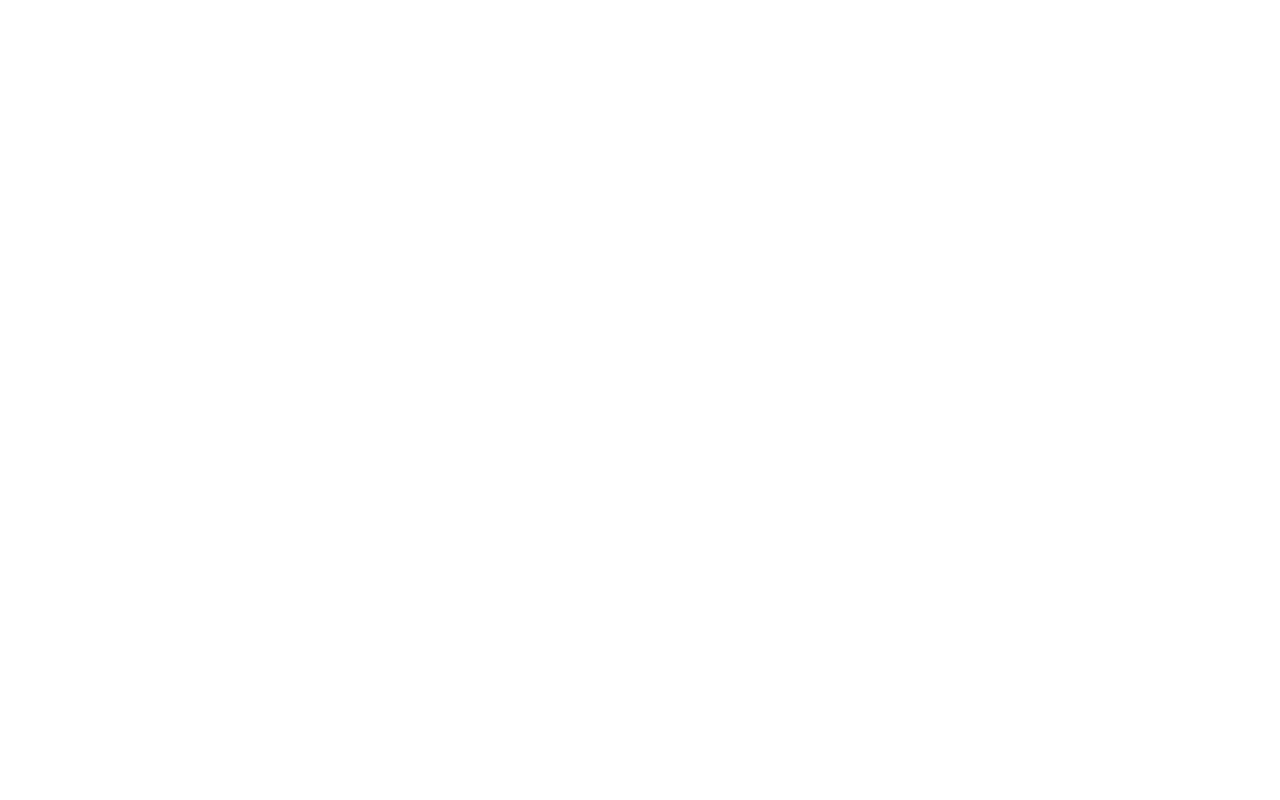
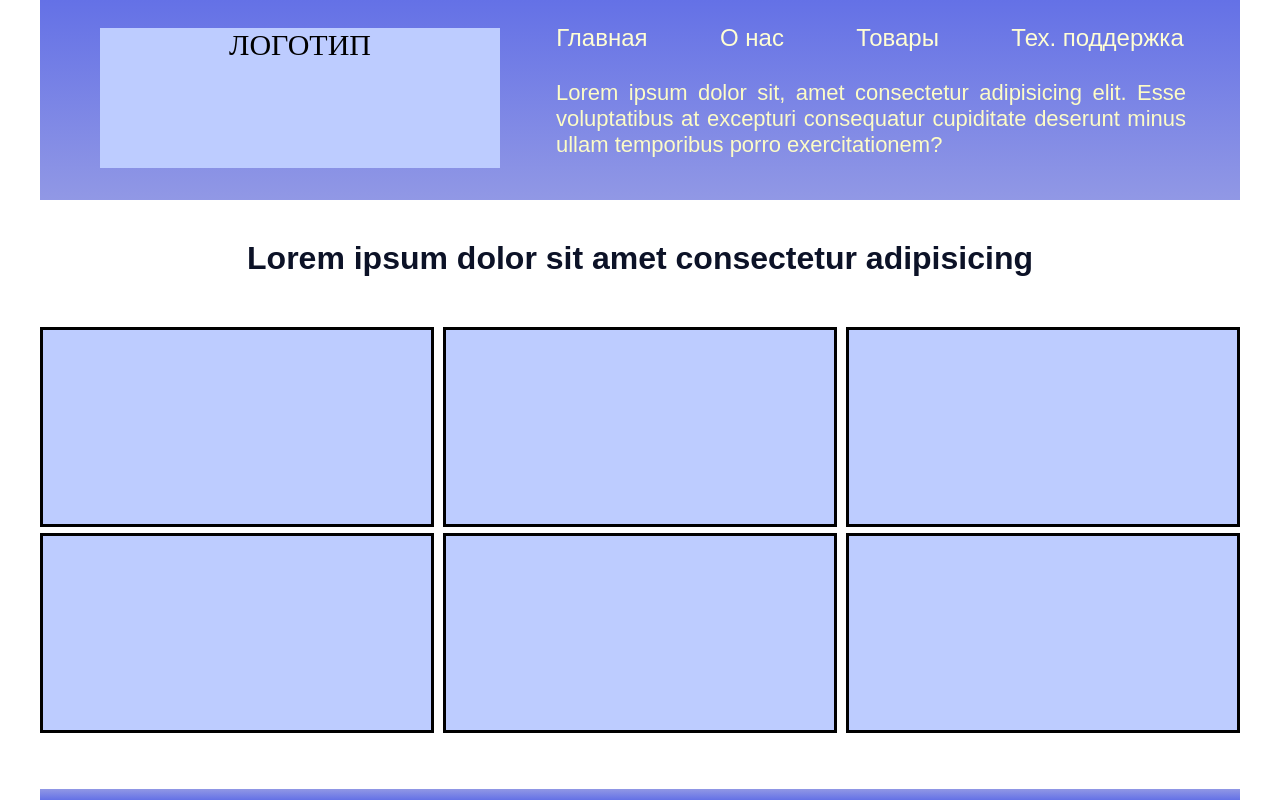
Before and after one commit to Melanmoon/Gitcode, a plain HTML site: page index.html in a window 1280 px wide. Drawn offline with Linux system fonts and the light colour scheme.

Commit message:
Step 2
Сделал страшный и очень простой макет

```diff
--- a/index.html
+++ b/index.html
@@ -9,7 +9,40 @@
 </head>
 
 <body>
-
+    <div class="site">
+        <div class="container">
+            <header>
+                <div class="logo">
+                    ЛОГОТИП
+                </div>
+                <nav>
+                    <ul class="ul_style_header">
+                        <li class="list_style_header"><a class="link" href="#">Главная</a></li>
+                        <li class="list_style_header"><a class="link" href="#">О нас</a></li>
+                        <li class="list_style_header"><a class="link" href="#">Товары</a></li>
+                        <li class="list_style_header"><a class="link" href="#">Тех. поддержка</a></li>
+                    </ul>
+                </nav>
+                <p class="header_text">Lorem ipsum dolor sit, amet consectetur adipisicing elit. Esse voluptatibus at
+                    excepturi
+                    consequatur
+                    cupiditate deserunt minus ullam temporibus porro exercitationem?</p>
+            </header>
+            <div class="text">
+                <h1>Lorem ipsum dolor sit amet consectetur adipisicing</h1>
+            </div>
+            <main class="content">
+                <section></section>
+                <section></section>
+                <section></section>
+                <section></section>
+                <section></section>
+                <section></section>
+            </main>
+        </div>
+        <footer>
+        </footer>
+    </div>
 </body>
 
 </html>
--- a/style.scss
+++ b/style.scss
@@ -0,0 +1,100 @@
+$width-site: 1200px;
+$border-width: 3px;
+$color-block:rgb(122, 122, 122);
+
+*{
+    padding: 0;
+    margin: 0;
+    box-sizing: border-box;
+}
+
+.site{
+    height: 100vh;
+    display: flex;
+    flex-direction: column;
+}
+
+.container{
+    flex-grow: 1;
+}
+
+header{
+    background: linear-gradient(#6471e6, #9198e5);
+    width: $width-site;
+    height: 200px;
+    margin: 0 auto;
+    position: relative;
+    .logo{
+        width: 400px;
+        height: 140px;
+        background-color: rgb(189, 204, 255);
+        position: absolute;
+        top: 14%;
+        left: 5%;
+        text-align: center;
+        padding-top: auto;
+        padding-bottom: auto;
+        font-size: 30px;
+    }
+    nav{
+        width: 700px;
+        position: absolute;
+        top: 12%;
+        left: 40%;
+    }
+    .ul_style_header{
+        display: flex;
+        list-style: none;
+        justify-content: space-around;
+    }
+    .list_style_header{
+        list-style-type: none;
+    }
+    .link{
+        text-decoration: none;
+        font-size: 24px;
+        font-family: sans-serif;
+        color:rgb(255, 254, 212);
+    }
+    .header_text{
+        position: absolute;
+        width: 630px;
+        top: 40%;
+        left: 43%;
+        font-size: 22px;
+        font-family: Arial, Helvetica, sans-serif;
+        color: rgb(253, 252, 198);
+        text-align: justify;
+    }
+}
+
+.text{
+    margin: 0 auto;
+    margin-top: 40px;
+    text-align: center;
+    font-family: Arial, Helvetica, sans-serif;
+    color: rgb(12, 18, 39)
+}
+
+.content{
+    padding: 50px 0;
+    width: $width-site;
+    margin: 0 auto;
+    display: flex;
+    flex-wrap: wrap;
+    justify-content: space-between;
+    section{
+        width: $width-site / 3 - 2* $border-width;
+        height: 200px;
+        border: $border-width solid black;
+        margin-bottom: 6px;
+        background-color: rgb(189, 204, 255);
+    }
+}
+
+footer{
+    height: 100px;
+    background: linear-gradient(#9198e5,#6471e6 );
+    width: $width-site;
+    margin: 0 auto;
+}
```
Also changed, not shown: img/header.jpg (added), style.css, 1 other file.
